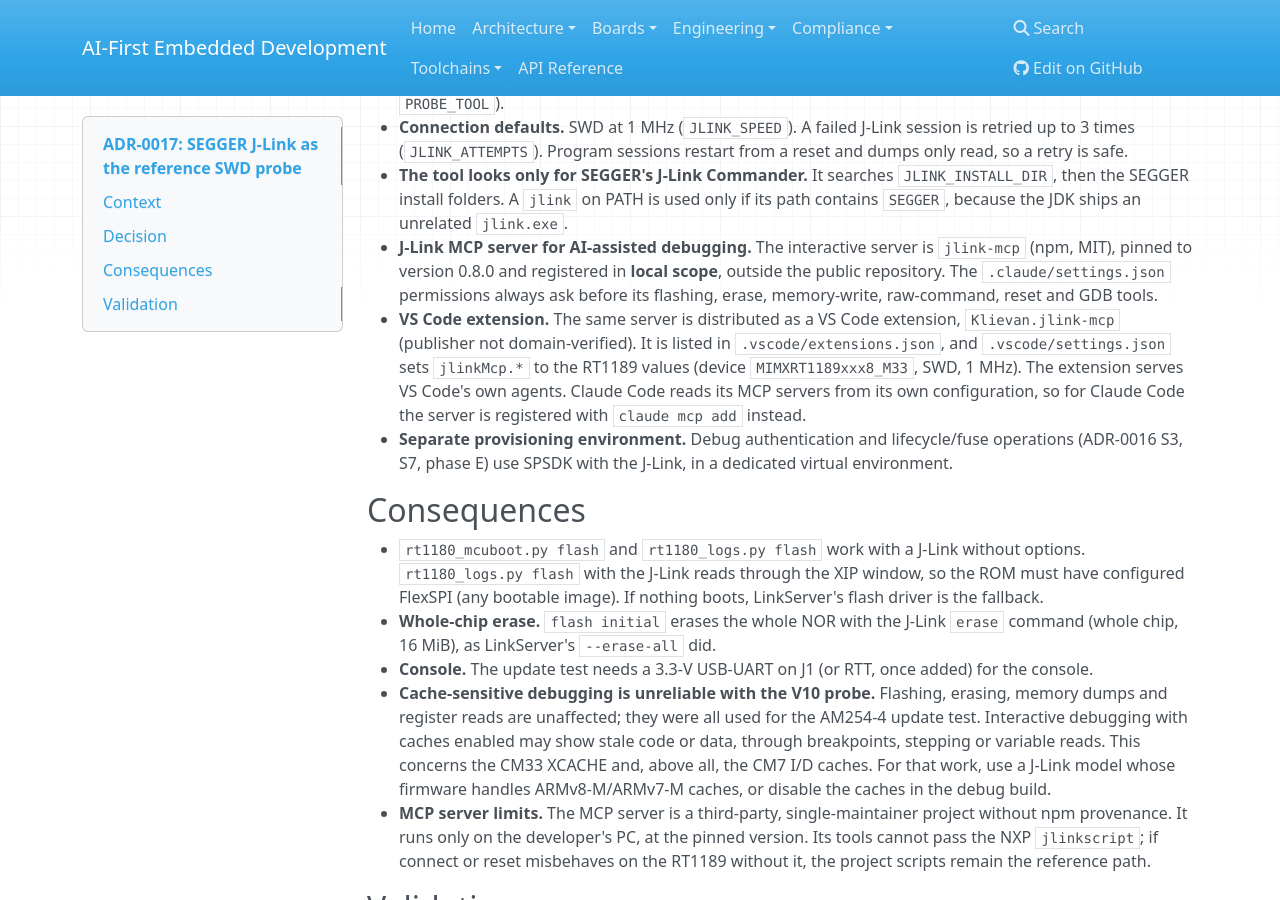
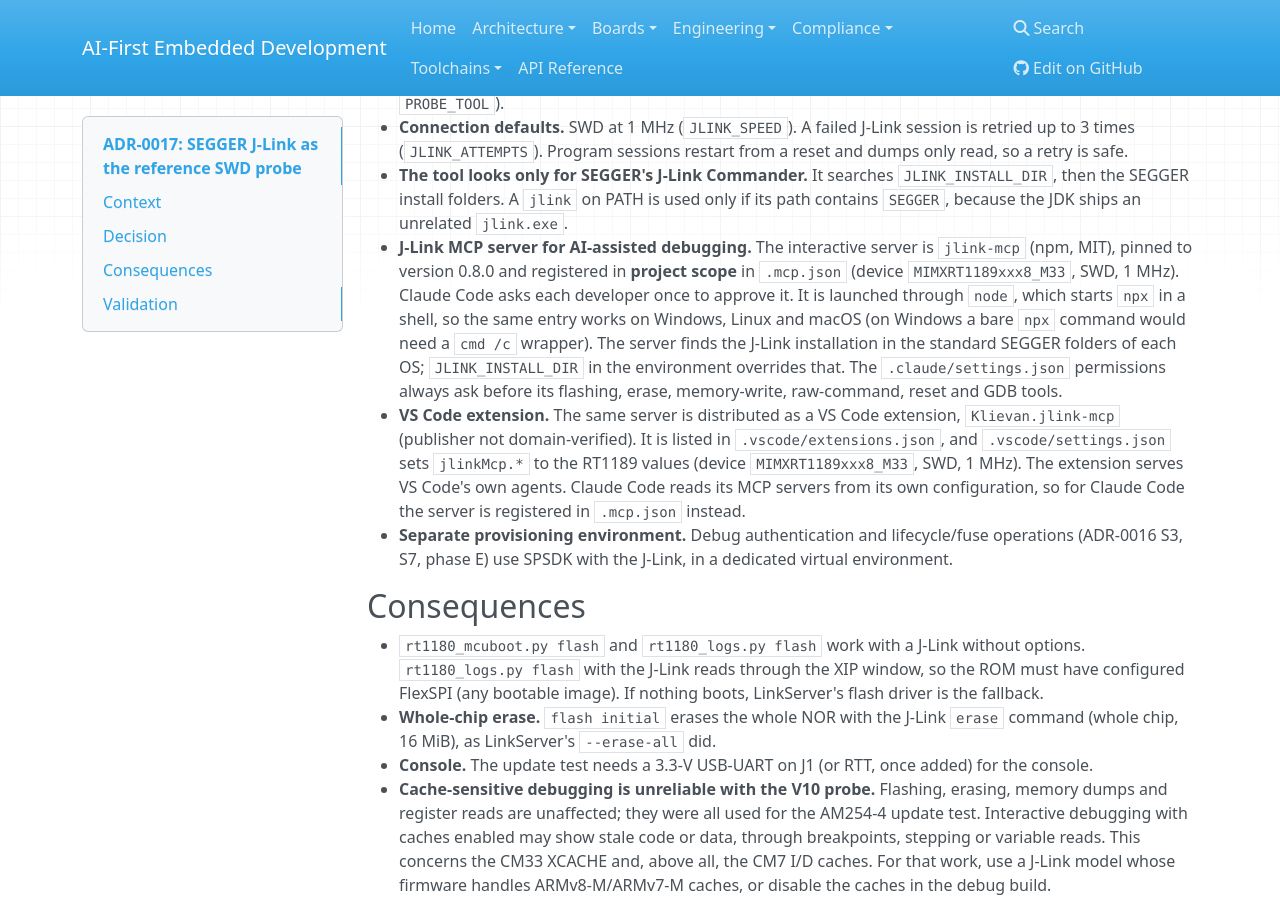
Before and after one commit to silvio-vallorani/ai-first_embedded_development, an MkDocs documentation site: the page built from docs/architecture/decisions/ADR-0017-reference-debug-probe-jlink.md, in a window 1280 px wide and 900 px high, scrolled down 1011 px. Built offline with MkDocs 1.6.1, drawn with Linux system fonts in a browser that asks for light colours; nearby versions of some CDN libraries.

Commit message:
Register J-Link MCP server at project scope
Move the jlink-mcp entry into .mcp.json (pinned jlink-mcp@0.8.0, RT1189
device, SWD 1 MHz) and enable it in .claude/settings.json. Update
ADR-0017 to match: the server is no longer registered in local scope.

```diff
--- a/docs/architecture/decisions/ADR-0017-reference-debug-probe-jlink.md
+++ b/docs/architecture/decisions/ADR-0017-reference-debug-probe-jlink.md
@@ -21,8 +21,8 @@ Facts:
 - **J-Link is the default probe of every project tool.** `scripts/probe.py` implements a J-Link backend (J-Link Commander command files: `loadfile`, `exec EnableEraseAllFlashBanks` + `erase`, `savebin`, run with the NXP CM33 `jlinkscript`) and keeps LinkServer as an alternative (`--probe-tool linkserver`, or `PROBE_TOOL`).
 - **Connection defaults.** SWD at 1 MHz (`JLINK_SPEED`). A failed J-Link session is retried up to 3 times (`JLINK_ATTEMPTS`). Program sessions restart from a reset and dumps only read, so a retry is safe.
 - **The tool looks only for SEGGER's J-Link Commander.** It searches `JLINK_INSTALL_DIR`, then the SEGGER install folders. A `jlink` on PATH is used only if its path contains `SEGGER`, because the JDK ships an unrelated `jlink.exe`.
-- **J-Link MCP server for AI-assisted debugging.** The interactive server is `jlink-mcp` (npm, MIT), pinned to version 0.8.0 and registered in **local scope**, outside the public repository. The `.claude/settings.json` permissions always ask before its flashing, erase, memory-write, raw-command, reset and GDB tools.
-- **VS Code extension.** The same server is distributed as a VS Code extension, `Klievan.jlink-mcp` (publisher not domain-verified). It is listed in `.vscode/extensions.json`, and `.vscode/settings.json` sets `jlinkMcp.*` to the RT1189 values (device `MIMXRT1189xxx8_M33`, SWD, 1 MHz). The extension serves VS Code's own agents. Claude Code reads its MCP servers from its own configuration, so for Claude Code the server is registered with `claude mcp add` instead.
+- **J-Link MCP server for AI-assisted debugging.** The interactive server is `jlink-mcp` (npm, MIT), pinned to version 0.8.0 and registered in **project scope** in `.mcp.json` (device `MIMXRT1189xxx8_M33`, SWD, 1 MHz). Claude Code asks each developer once to approve it. It is launched through `node`, which starts `npx` in a shell, so the same entry works on Windows, Linux and macOS (on Windows a bare `npx` command would need a `cmd /c` wrapper). The server finds the J-Link installation in the standard SEGGER folders of each OS; `JLINK_INSTALL_DIR` in the environment overrides that. The `.claude/settings.json` permissions always ask before its flashing, erase, memory-write, raw-command, reset and GDB tools.
+- **VS Code extension.** The same server is distributed as a VS Code extension, `Klievan.jlink-mcp` (publisher not domain-verified). It is listed in `.vscode/extensions.json`, and `.vscode/settings.json` sets `jlinkMcp.*` to the RT1189 values (device `MIMXRT1189xxx8_M33`, SWD, 1 MHz). The extension serves VS Code's own agents. Claude Code reads its MCP servers from its own configuration, so for Claude Code the server is registered in `.mcp.json` instead.
 - **Separate provisioning environment.** Debug authentication and lifecycle/fuse operations (ADR-0016 S3, S7, phase E) use SPSDK with the J-Link, in a dedicated virtual environment.
 
 ## Consequences
```
Also changed, not shown: .mcp.json, 1 other file.
